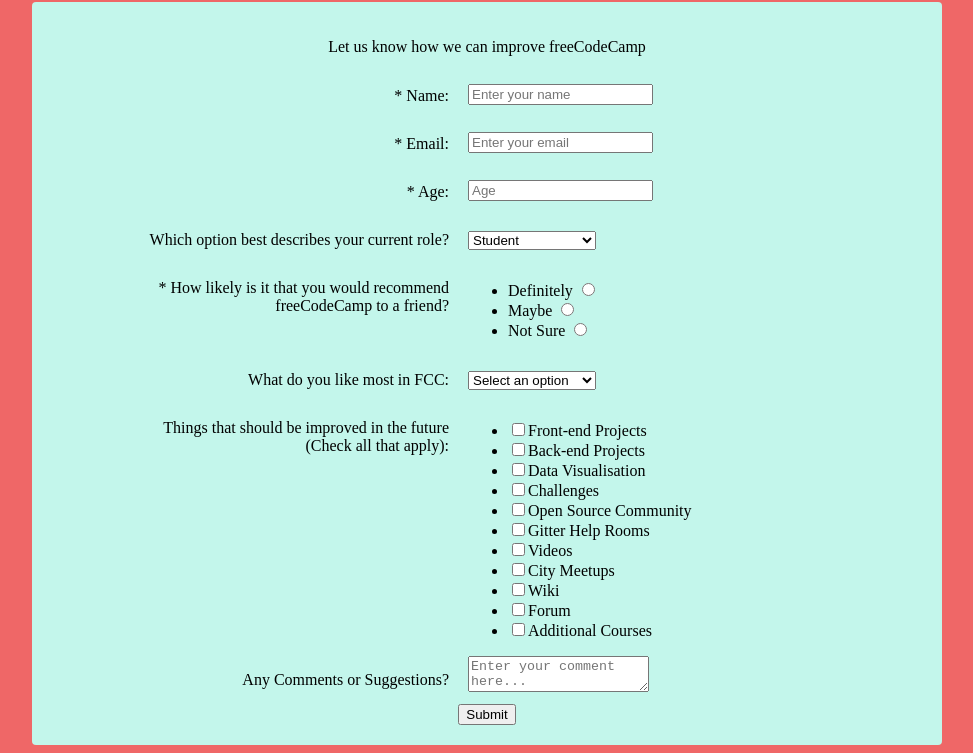
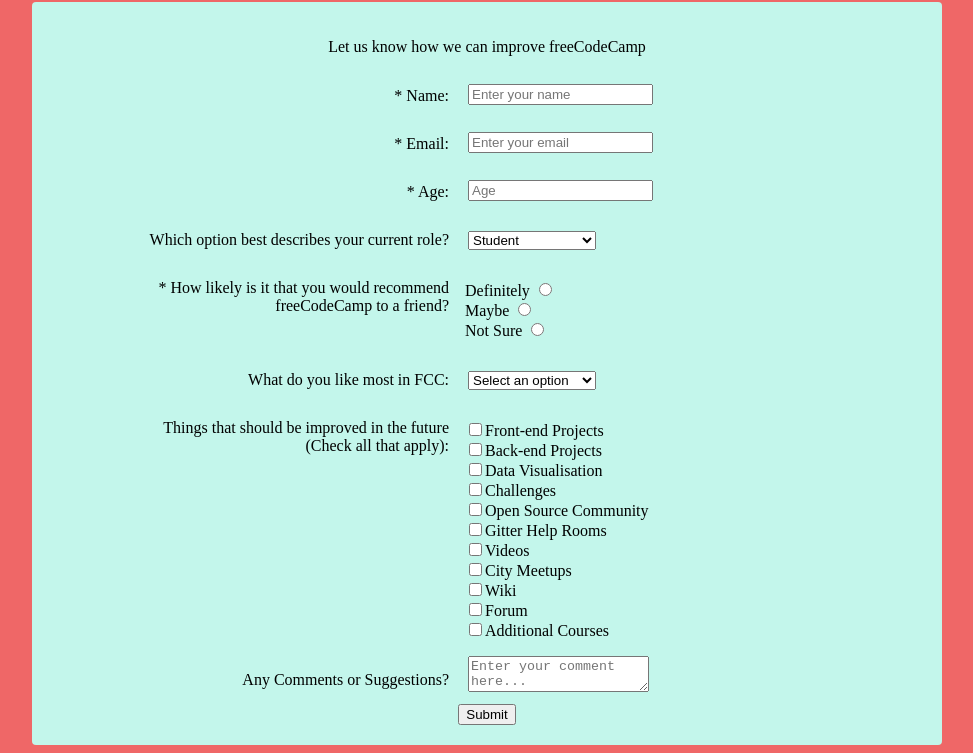
Before and after one commit to DavidCezana/survey-form, a plain HTML site: page index.html in a window 1280 px wide. Shown: the part 78-831 px from the top of the page, without its empty margins (153-1126 px from the left). Drawn offline with Linux system fonts and the light colour scheme.

Commit message:
fixed margins

```diff
--- a/style.css
+++ b/style.css
@@ -41,3 +41,18 @@ h1{
 .dropdown{
 	margin-top:15px;
 }
+
+li{
+	display: list-item;
+	list-style: none;
+}
+
+.radio,
+.checkbox{
+	left: -43px;
+	position: relative;
+}
+
+ul{
+	display: block;
+}
```
